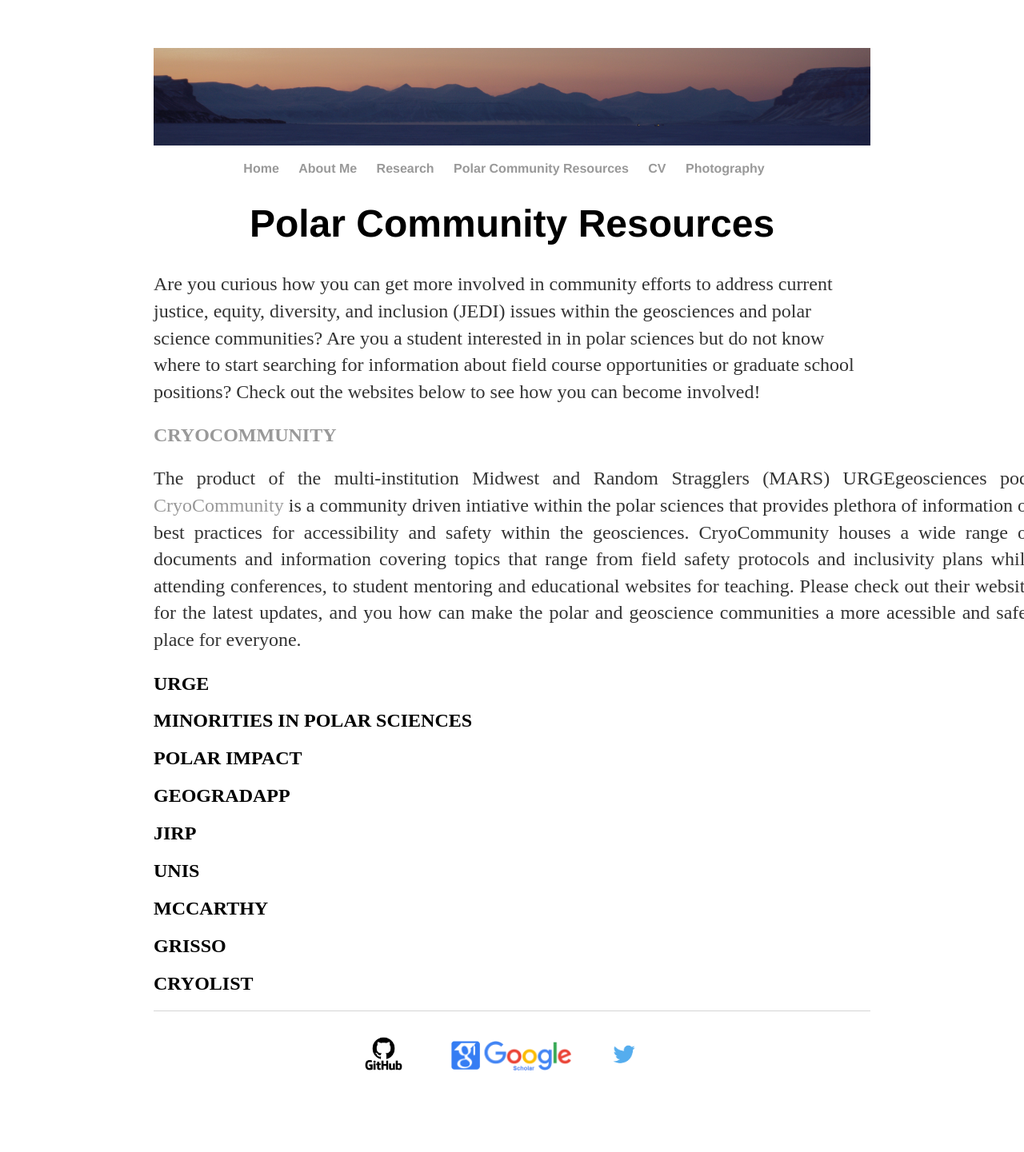
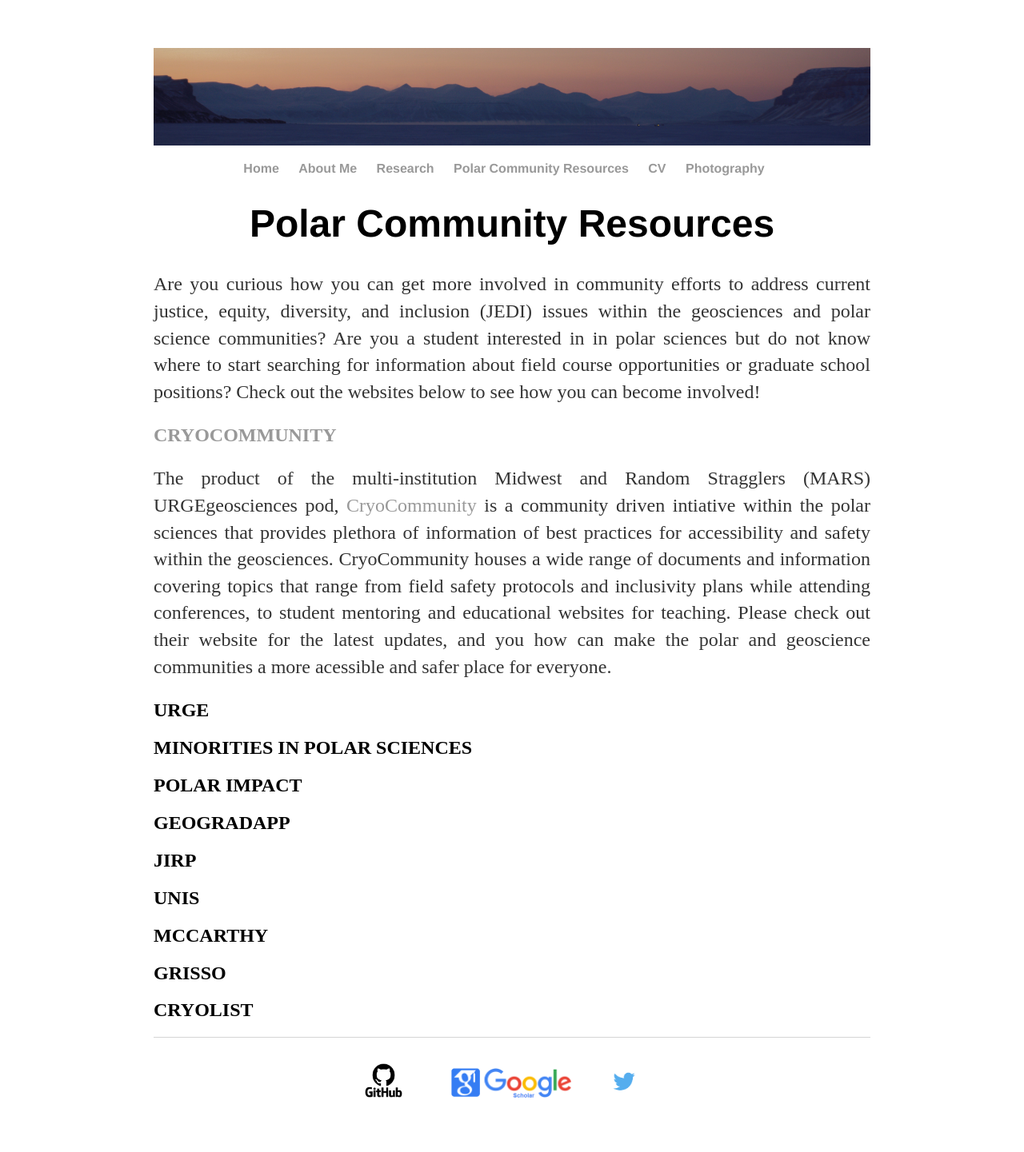
Before and after one commit to Cbarnett207/CBarnett207.github.io, a Jekyll site: the page built from community/index.html, in a window 1280 px wide. Shown: the whole page at 80% size. Built offline with Jekyll 4.4.1, drawn with Linux system fonts in a browser that asks for light colours; before the commit the page ends 1407 px from its top, so only the background shows below that.

Commit message:
justify everything for text

```diff
--- a/community/index.html
+++ b/community/index.html
@@ -4,13 +4,13 @@ title: Cody Barnett, M.S. | Community
 ---
 <div class="blurb">
   <div align="center"><h1>Polar Community Resources</h1></div>
-    <div align="left"><p> Are you curious how you can get more involved in community efforts to address current justice, equity, diversity, and inclusion (JEDI) issues within the
+    <div align="justify"><p> Are you curious how you can get more involved in community efforts to address current justice, equity, diversity, and inclusion (JEDI) issues within the
     geosciences and polar science communities?
     Are you a student interested in in polar sciences but do not know where to start searching for information about field course
     opportunities or graduate school positions? Check out the websites below to see how you can become involved!</p></div>
     <h2><a href="https://cryocommunity.org/" style="text-decoration:none">CRYOCOMMUNITY</a></h2>
       <div align="left">
-	      <p align="justify" style="width:1100px">The product of the multi-institution Midwest and Random Stragglers (MARS) URGEgeosciences pod,
+	      <p align="justify">The product of the multi-institution Midwest and Random Stragglers (MARS) URGEgeosciences pod,
 		      <a href="https://cryocommunity.org/" style="text-decoration:none">CryoCommunity</a> is a community driven
 		      intiative within the polar sciences that provides plethora of information of best practices for accessibility and safety within
 		      the geosciences. CryoCommunity houses a wide range of documents and information covering topics that range from field safety protocols and
```
